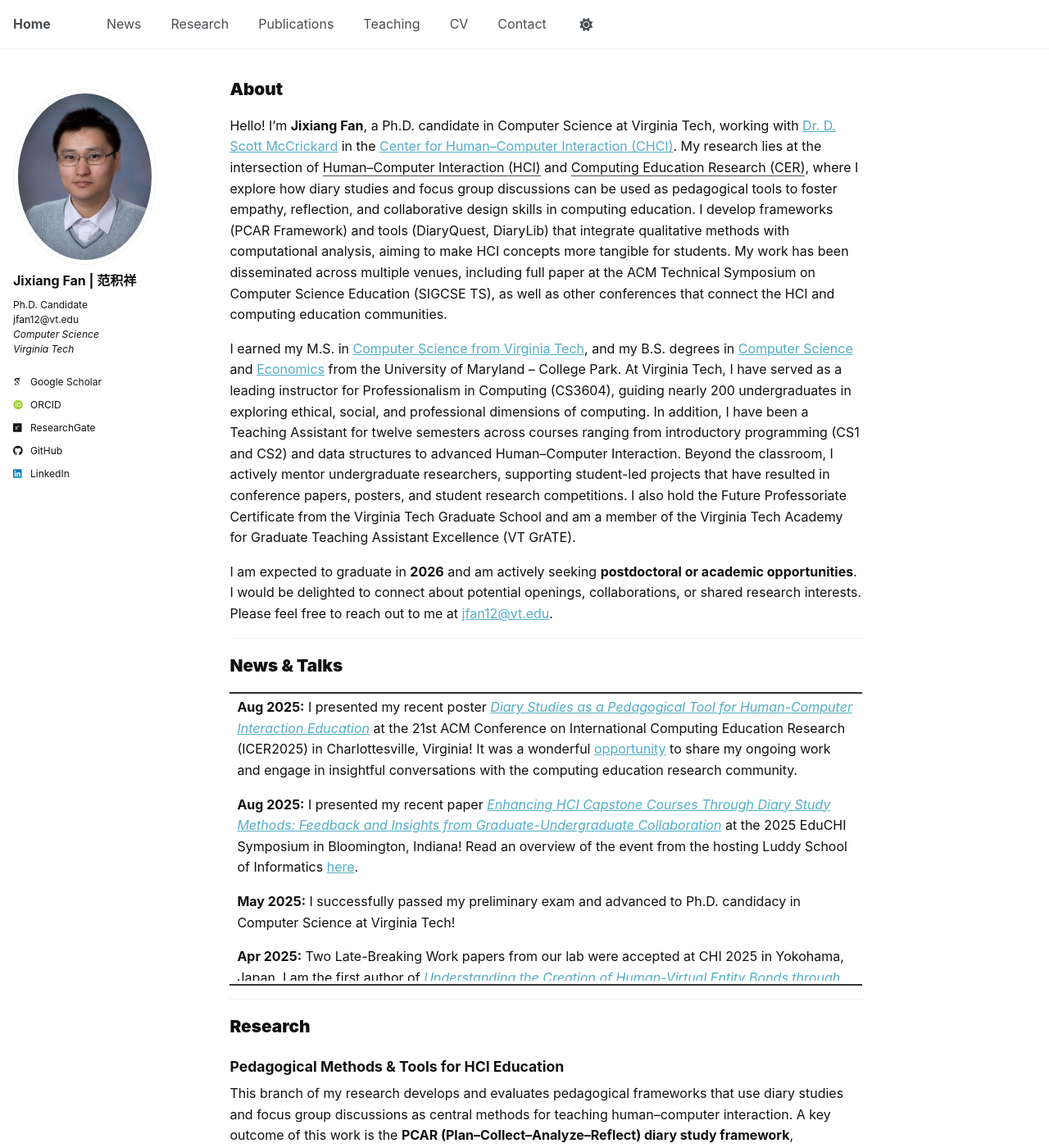
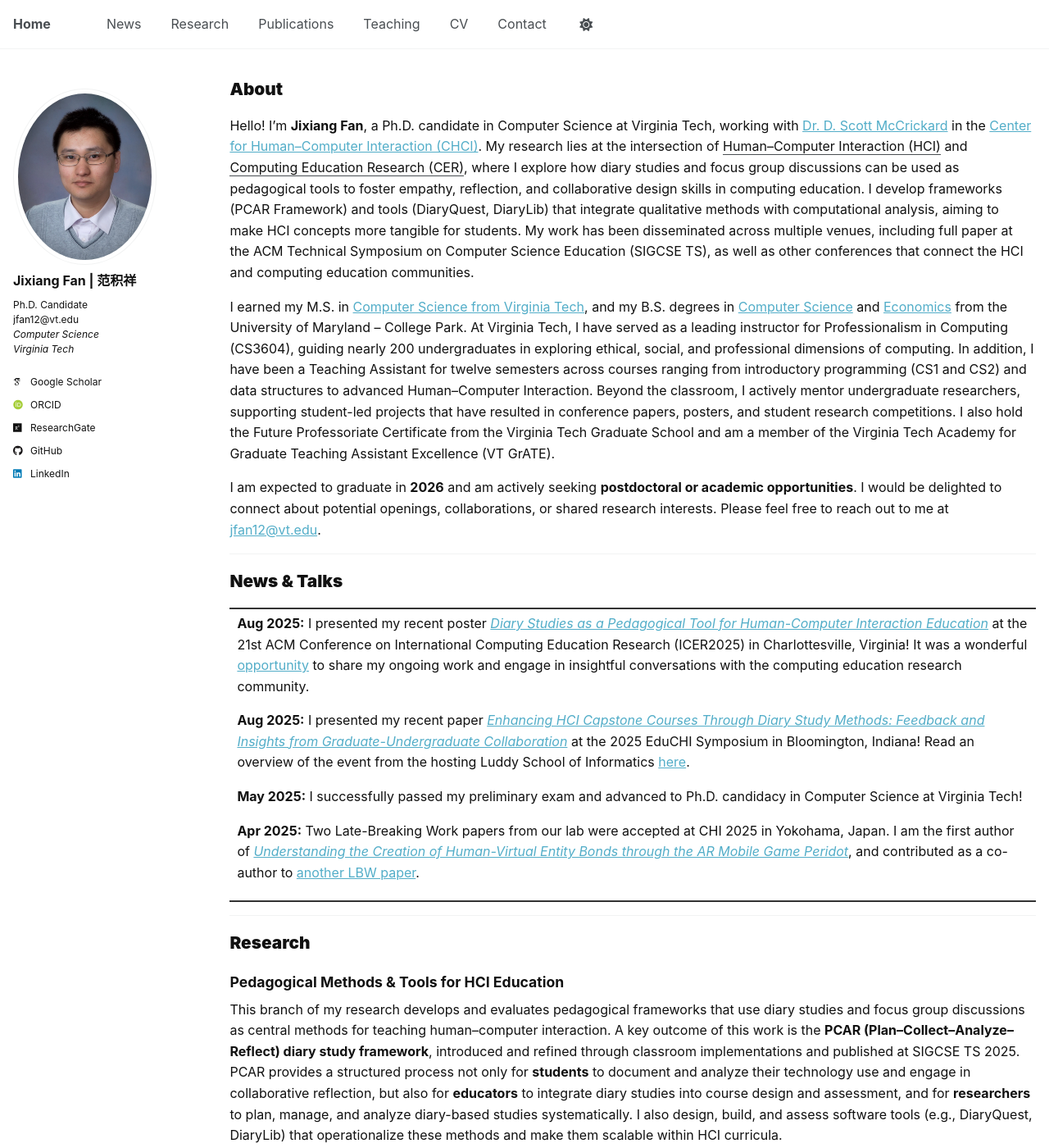
Before and after one commit to JixiangFan/web, a Jekyll site: the page built from _pages/about.md, in a window 1280 px wide and 1400 px high. Shown: the whole window at 82% size. Built offline with Jekyll 4.4.1, drawn with Linux system fonts in a browser that asks for light colours; some web fonts are replaced; part of the change alters nothing that is shown.

Commit message:
Update about.md

```diff
--- a/_pages/about.md
+++ b/_pages/about.md
@@ -17,16 +17,22 @@ redirect_from:
   body {
     font-family: -apple-system, BlinkMacSystemFont, "Segoe UI", Roboto,
                  "Helvetica Neue", Arial, sans-serif !important;
-    font-size: 16px;      /* 可以改成 17px 或 18px，按你视觉偏好 */
-    line-height: 1.6;     /* 拉开行距，更容易阅读 */
-    color: #111;          /* 字色稍微深一点，清晰 */
+    font-size: 16px;
+    line-height: 1.6;
+    color: #111;
+  }
+  .page__content p {
+    margin-bottom: 1em;
   }
 
-  /* 正文段落 */
-  .page__content p {
-    margin-bottom: 1em;   /* 段落间距 */
+  /* 拉宽页面内容：去掉右侧 padding 限制 */
+  .page, .page__inner-wrap, .page__content {
+    padding-right: 0 !important;
+    max-width: 1100px !important;   /* 你可以调大/调小，比如 1200 */
+    margin: 0 auto;                 /* 保持居中 */
   }
 </style>
+
 
 
 <strong style="font-weight:900; font-size:1.3em;">About</strong>
```
